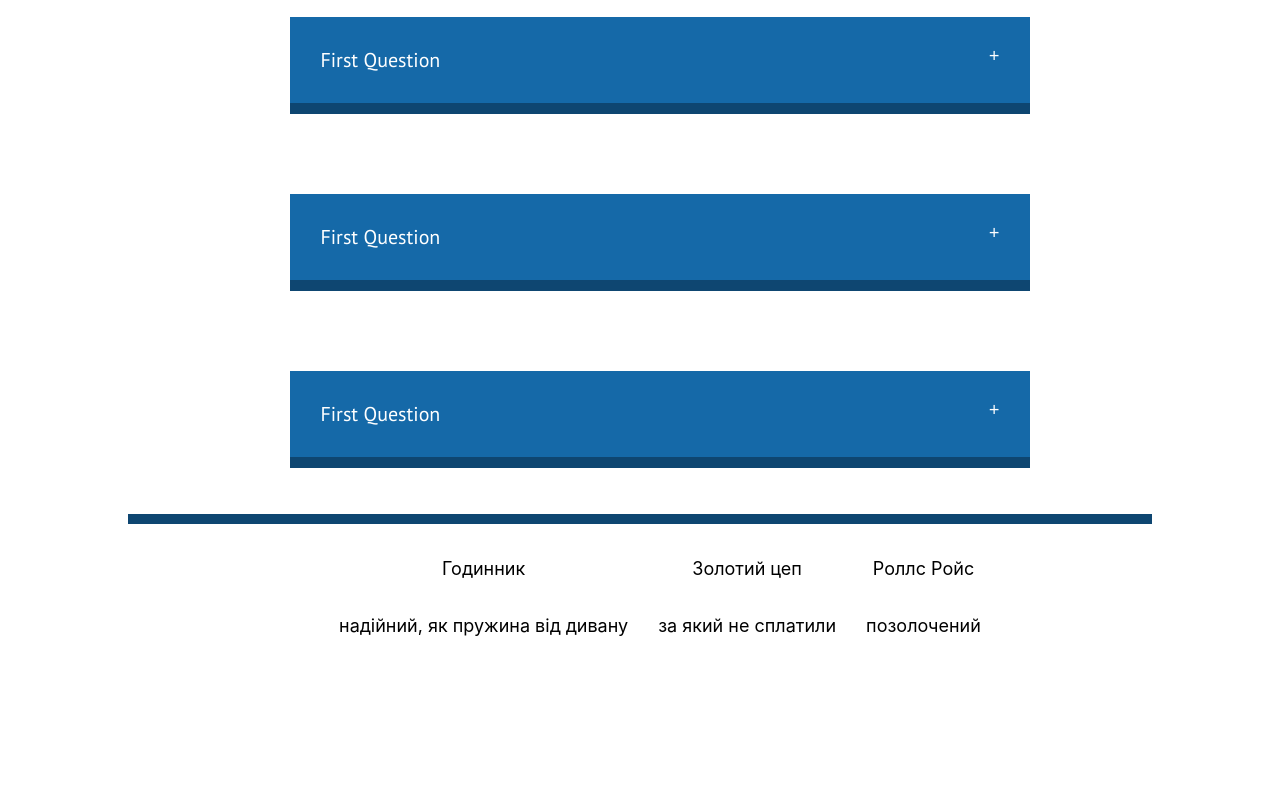
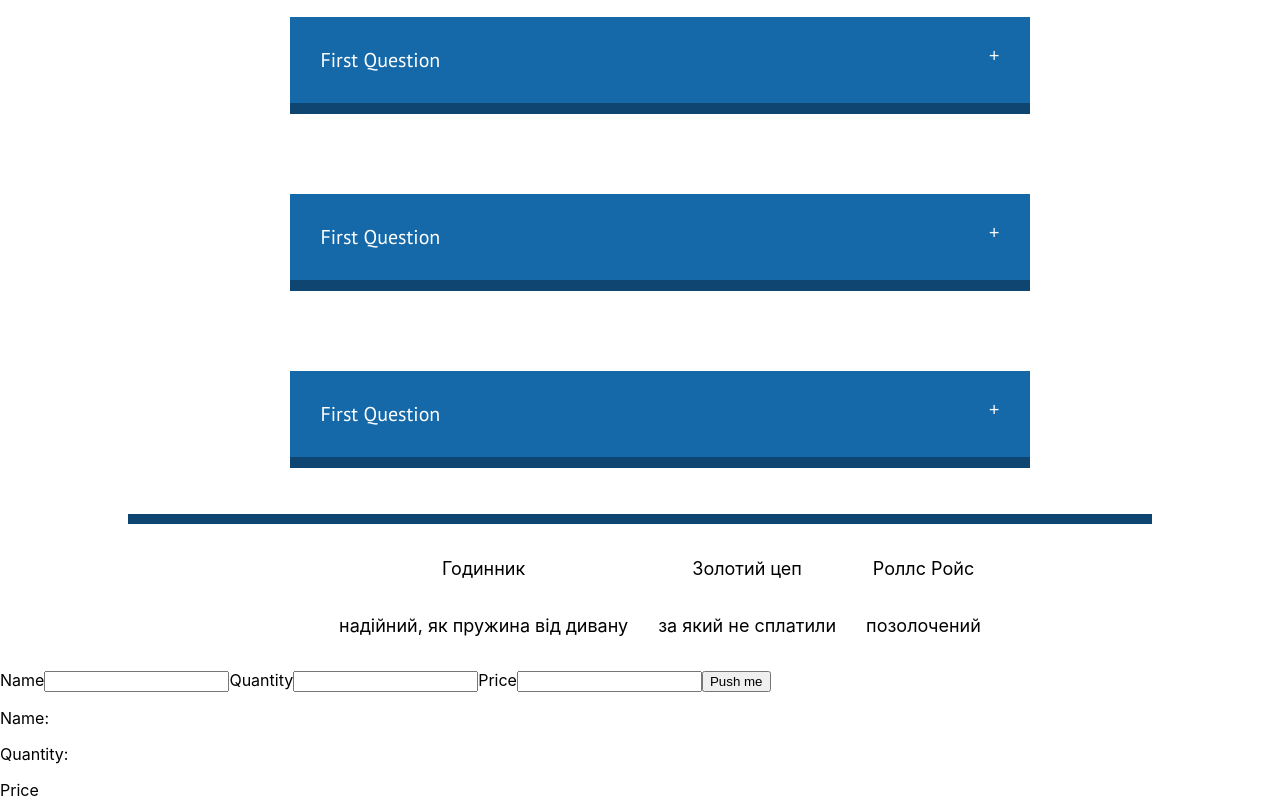
Before and after one commit to VladChornyi/it-generation-practice, a React (Create React App) app: page / in a window 1280 px wide. Shown: the part 610-1410 px from the top of the page. Before the commit the page ends 1264 px from the top, so only its background shows below. Built offline with nearby package versions, Linux system fonts and the light colour scheme.

Commit message:
lesson 5

```diff
--- a/src/components/App.js
+++ b/src/components/App.js
@@ -8,6 +8,7 @@ import Container from "./Container/Container";
 import AccordionItem from "./AccordionItem/AccordionItem";
 import FAQ from './FAQ/FAQ';
 import GoodsList from './GoodsList/GoodsList';
+import Products from "./Products/Products";
 
 
 function App() {
@@ -30,6 +31,7 @@ function App() {
       goods={goods}
       />
       </Container>
+      <Products />
     </>
   );
 }
--- /dev/null
+++ b/src/components/Products/ProductForm.jsx
@@ -0,0 +1,56 @@
+import React, { Component } from "react";
+
+export default class ProductForm extends Component {
+  state = {
+    name: "",
+    quantity: "",
+    price: "",
+  };
+
+  handleChange = (e) => {
+    this.setState({
+      [e.target.name]: e.target.value,
+    });
+  };
+
+  render() {
+    const { name, quantity, price } = this.state;
+    return (
+      <form action="">
+        <label htmlFor="">
+          <span>Name</span>
+          <input
+            type="text"
+            name="name"
+            required
+            onChange={this.handleChange}
+            value={name}
+          />
+        </label>
+        <label htmlFor="">
+          <span>Quantity</span>
+          <input
+            type="number"
+            name="quantity"
+            required
+            onChange={this.handleChange}
+            value={quantity}
+          />
+        </label>
+        <label htmlFor="">
+          <span>Price</span>
+          <input
+            type="number"
+            name="price"
+            required
+            onChange={this.handleChange}
+            value={price}
+          />
+        </label>
+        <button style={{}} type="submit">
+          Push me
+        </button>
+      </form>
+    );
+  }
+}
--- /dev/null
+++ b/src/components/Products/Products.jsx
@@ -0,0 +1,12 @@
+import PropTypes from "prop-types";
+import ProductForm from "./ProductForm";
+import ProductsList from "./ProductsList";
+
+export default function Products() {
+  return (
+    <div>
+      <ProductForm />
+      <ProductsList />
+    </div>
+  );
+}
--- /dev/null
+++ b/src/components/Products/ProductsList.jsx
@@ -0,0 +1,11 @@
+import React from "react";
+
+export default function ProductsList({}) {
+  return (
+    <div>
+      <p>Name:</p>
+      <p>Quantity:</p>
+      <p>Price</p>
+    </div>
+  );
+}
```
